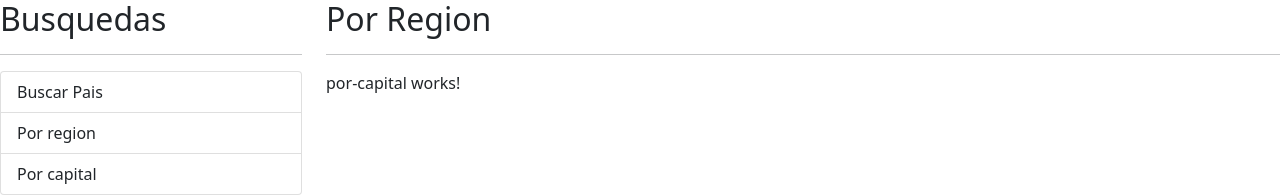
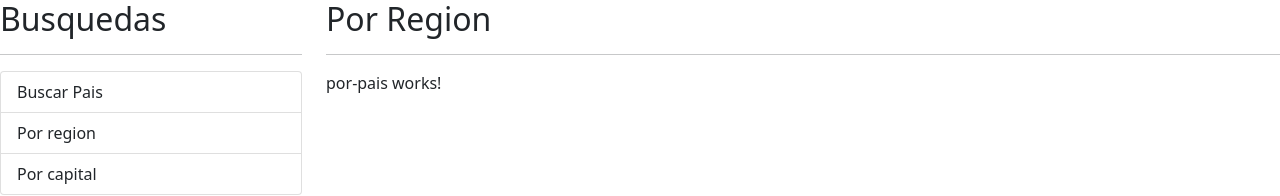
Before and after one commit to enr109/03-paisesApp, an Angular app: page / in a window 1280 px wide. Shown: the top 196 px of the page. Built offline with nearby package versions, Linux system fonts and the light colour scheme.

Commit message:
RouteModule rutas de la aplicasion

```diff
--- a/src/app/app.component.html
+++ b/src/app/app.component.html
@@ -12,7 +12,7 @@
         <h2>Por Region</h2>
         <hr>
 
-        <app-por-capital></app-por-capital>
+        <router-outlet></router-outlet>
 
     </div>
 <div>
--- a/src/app/app.module.ts
+++ b/src/app/app.module.ts
@@ -4,6 +4,7 @@
 import { AppComponent } from './app.component';
 import { PaisModule } from './pais/pais.module';
 import { SharedModule } from './shared/shared.module';
+import { AppRoutingModule } from './app-routing.module';
 
 @NgModule({
   declarations: [
@@ -11,6 +12,7 @@
   ],
   imports: [
     BrowserModule,
+    AppRoutingModule,
     PaisModule,
     SharedModule
   ],
```
Also changed, not shown: src/app/app-routing.module.ts (added, +42 -0 lines).
